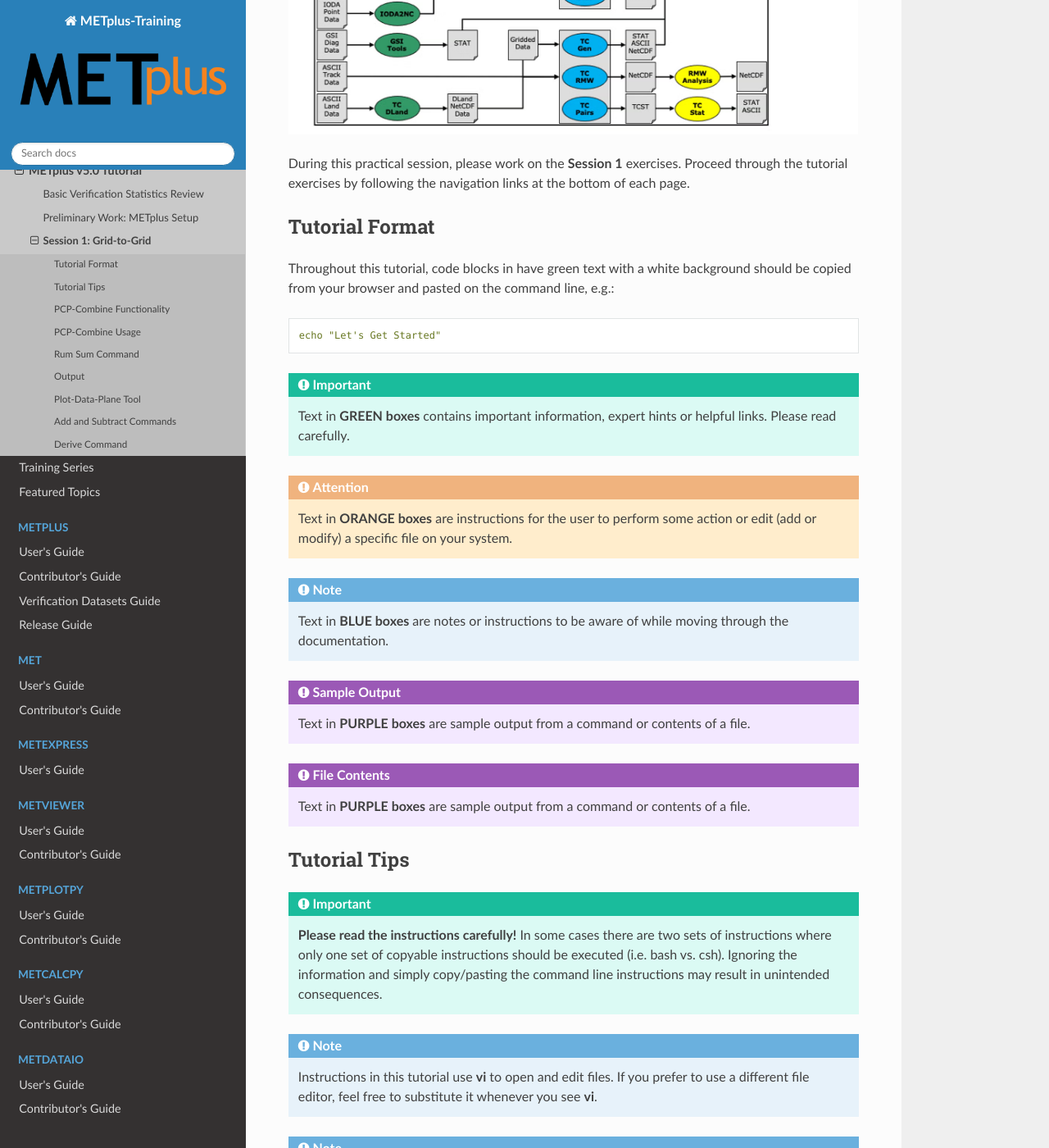
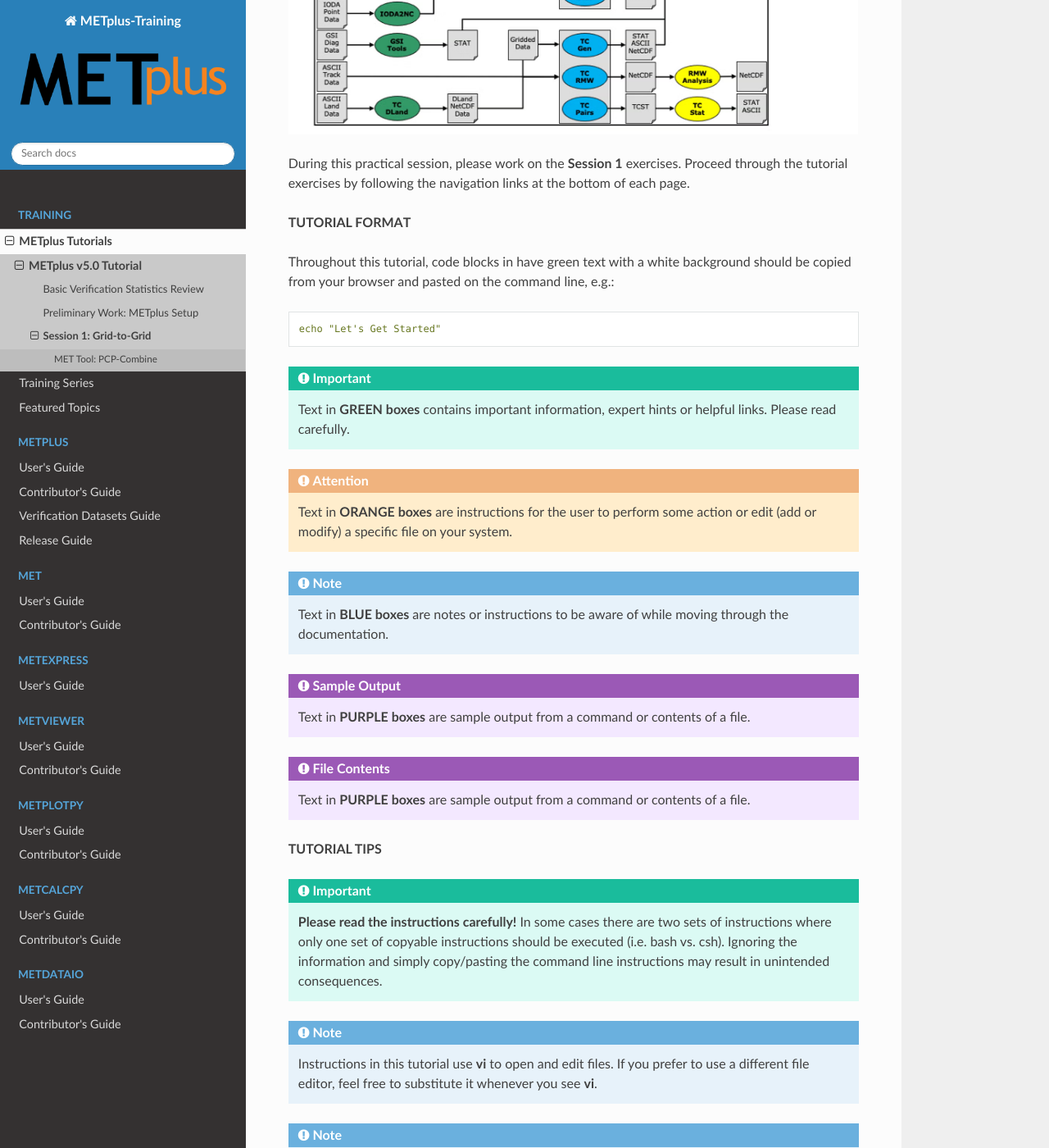
Before and after one commit to dtcenter/METplus-Training, a Sphinx documentation site: the page built from docs/Tutorial/v5.0/grid_to_grid.rst, in a window 1280 px wide and 1400 px high, scrolled down 616 px. Shown: the whole window at 82% size. Built offline with Sphinx 7.4.7 and the Read the Docs theme 3.1.0, drawn with Linux system fonts in a browser that asks for light colours.

Commit message:
Per #69, updated headers

```diff
--- a/docs/Tutorial/v5.0/basic_verf_stats_review.rst
+++ b/docs/Tutorial/v5.0/basic_verf_stats_review.rst
@@ -1,8 +1,7 @@
 Basic Verification Statistics Review
 ====================================
 
-Introduction
-------------
+**Introduction**
 
 This session is meant as a brief introduction (or review) of basic statistical verification
 methods applied for various classifications of meteorological variables, and to guide new users
--- a/docs/Tutorial/v5.0/grid_to_grid.rst
+++ b/docs/Tutorial/v5.0/grid_to_grid.rst
@@ -11,8 +11,7 @@
 During this practical session, please work on the **Session 1** exercises.
 Proceed through the tutorial exercises by following the navigation links at the bottom of each page.
 
-Tutorial Format
-^^^^^^^^^^^^^^^
+**TUTORIAL FORMAT**
 
 Throughout this tutorial, code blocks in have green text with a white background
 should be copied from your browser and pasted on the command line, e.g.:
@@ -45,8 +44,7 @@
   Text in **PURPLE boxes** are sample output from a command or contents of a file.
 
 
-Tutorial Tips
-^^^^^^^^^^^^^
+**TUTORIAL TIPS**
 
 .. important::
 
@@ -95,8 +93,7 @@
 We now shift to a discussion of the MET PCP-Combine tool and will practice running
 it directly on the command line.
 
-PCP-Combine Functionality
-^^^^^^^^^^^^^^^^^^^^^^^^^
+**PCP-Combine Functionality**
 
 The PCP-Combine tool is used (if needed) to **add, subtract, sum** or **derive**
 accumulated field values, most commonly precipitation, from several gridded data
@@ -108,8 +105,7 @@
 tool will only sum model files with the same initialization time unless it is
 configured to ignore the initialization time.
 
-PCP-Combine Usage
-^^^^^^^^^^^^^^^^^
+**PCP-Combine Usage**
 
 View the usage statement for PCP-Combine by simply typing the following:
 
@@ -225,8 +221,7 @@
 
   module load ncview
 
-Plot-Data-Plane Tool
-^^^^^^^^^^^^^^^^^^^^
+**Plot-Data-Plane Tool**
 
 The Plot-Data-Plane tool can be run to visualize any gridded data that
 the MET tools can read. It is a very helpful utility for making sure that MET can
```
